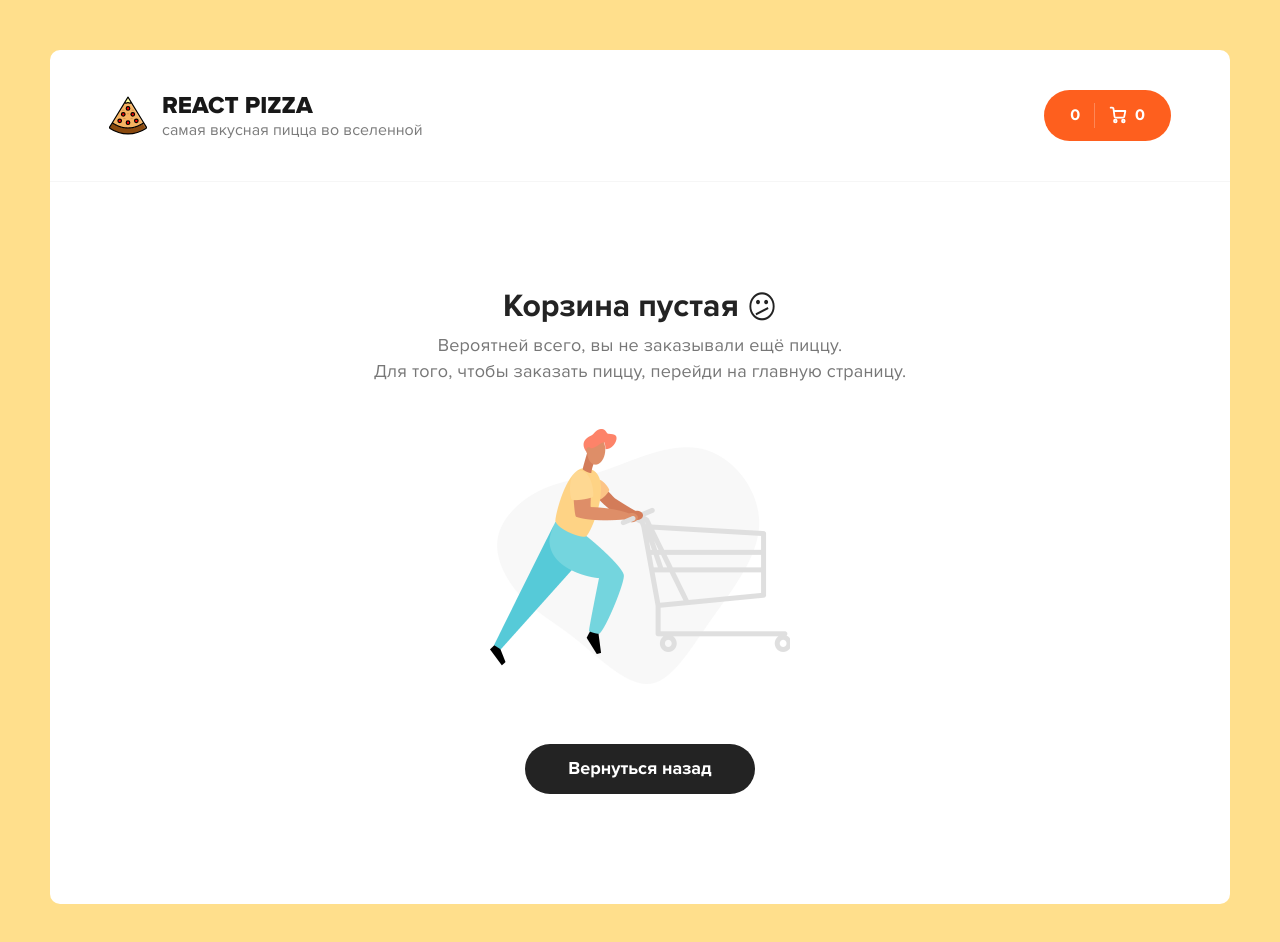
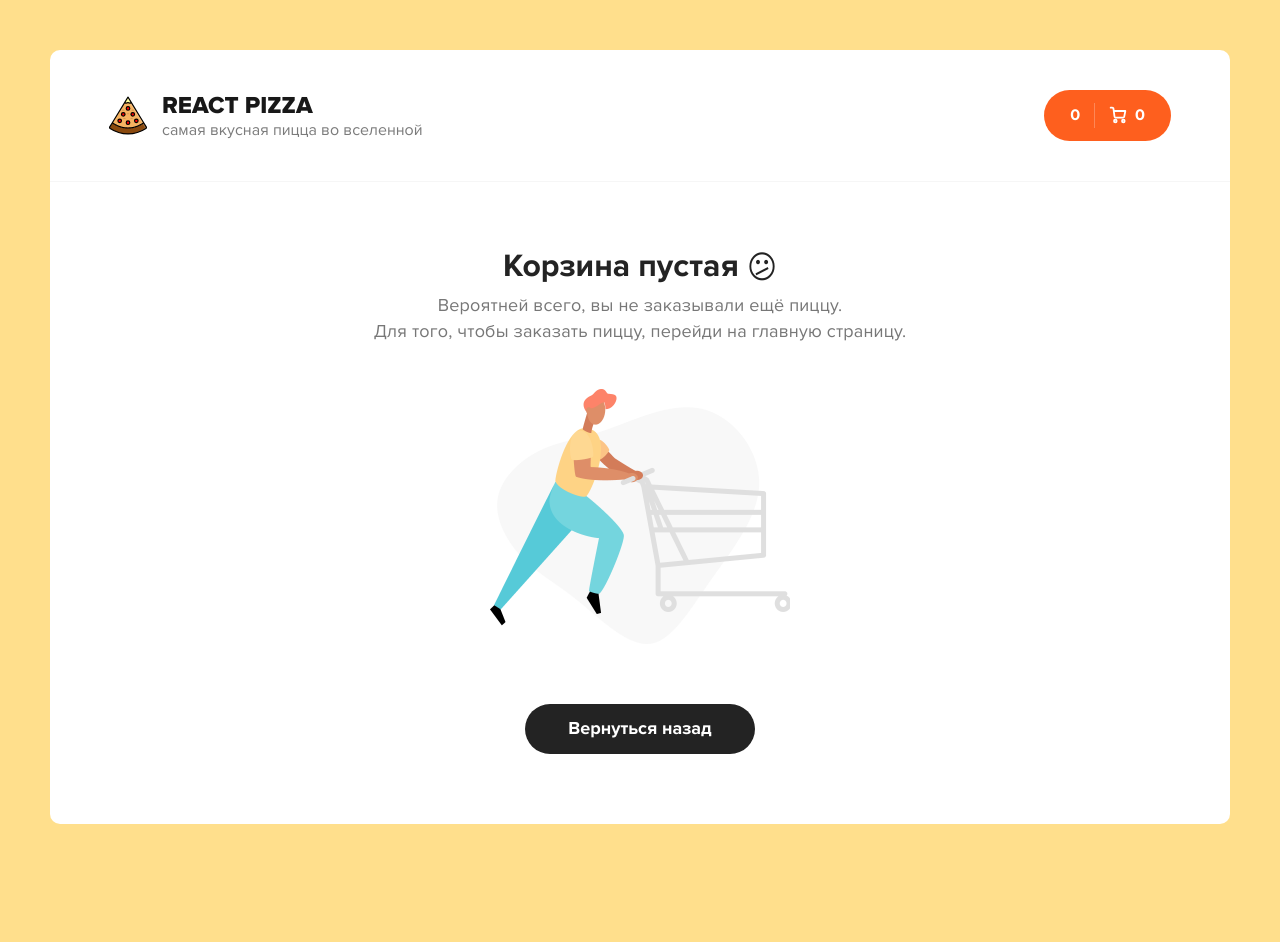
Before and after one commit to BangtanAi/Pizza-react, a React (Create React App) app: page /cart in a window 1280 px wide. Shown: the top 942 px of the page. After the commit the page ends 874 px from the top, so only its background shows below. Built offline with nearby package versions, Linux system fonts and the light colour scheme.

Commit message:
some changes in Cart and yarn run build

```diff
--- a/src/pages/Cart.jsx
+++ b/src/pages/Cart.jsx
@@ -38,7 +38,6 @@ function Cart() {
   };
 
   return (
-    <div className="content">
     <div className="container container--cart">
       {totalCount ? (
         <div className="cart">
@@ -117,12 +116,12 @@ function Cart() {
           <div className="content__items">
             {addedPizzas.map((obj) => (
               <CartItem
+                key={obj.id}
+                id={obj.id}
                 name={obj.name}
                 type={obj.type}
                 size={obj.size}
                 imageUrl={obj.imageUrl}
-                  id={obj.id}
-                  key={obj.id}
                 totalPrice={items[obj.id].totalPrice}
                 totalCount={items[obj.id].items.length}
                 onRemove={onRemoveItem}
@@ -134,12 +133,10 @@ function Cart() {
           <div className="cart__bottom">
             <div className="cart__bottom-details">
               <span>
-                  {' '}
-                  Всего пицц: <b> {totalCount} шт.</b>{' '}
+                Всего пицц: <b>{totalCount} шт.</b>
               </span>
               <span>
-                  {' '}
-                  Сумма заказа: <b> {totalPrice} ₽</b>{' '}
+                Сумма заказа: <b>{totalPrice} ₽</b>
               </span>
             </div>
             <div className="cart__bottom-buttons">
@@ -187,7 +184,7 @@ function Cart() {
           </div>
         )}
       </div>
-    </div>
+
   );
 }
 
```
Lines whose indentation alone changed are shown as unchanged.
